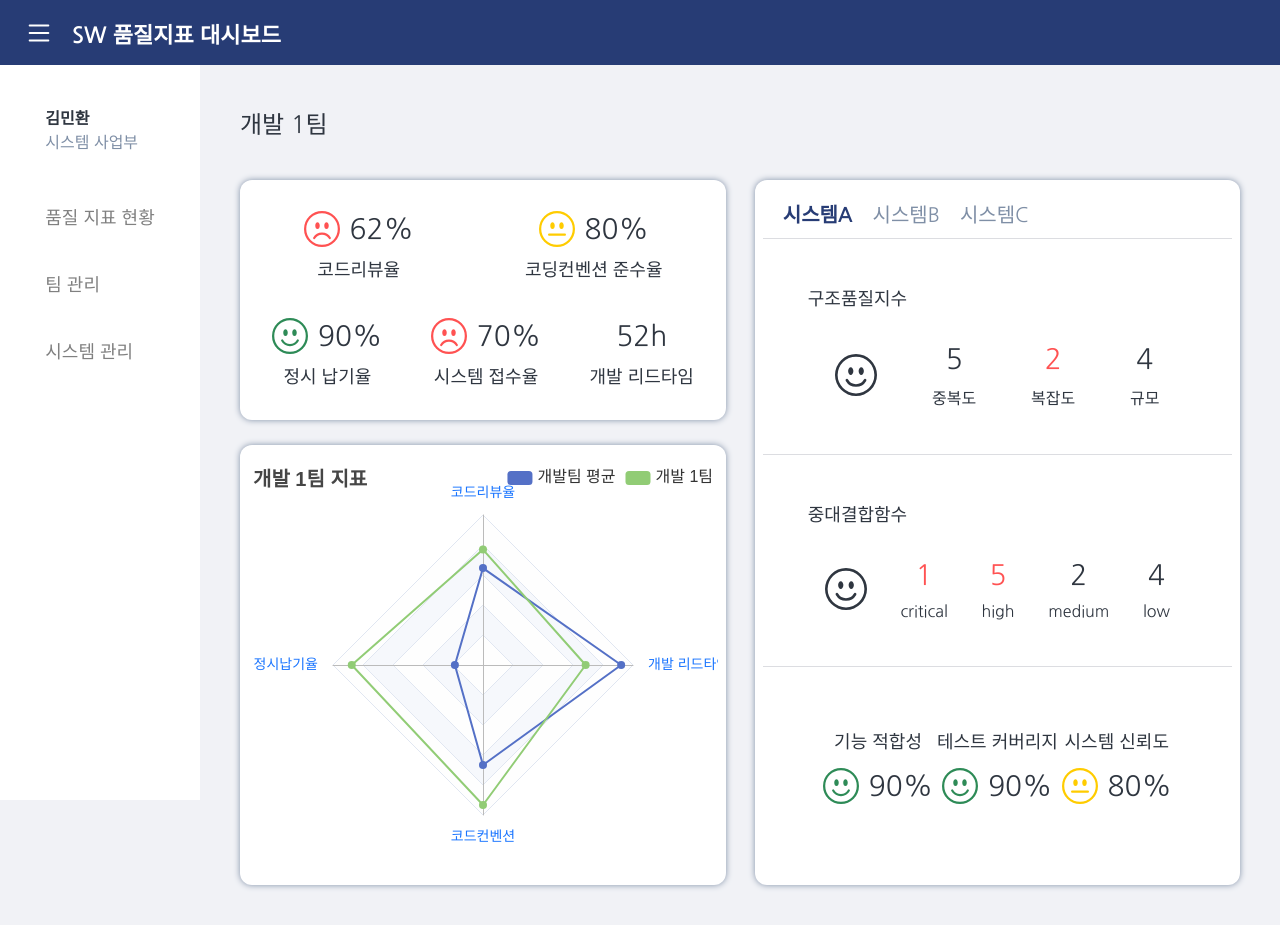
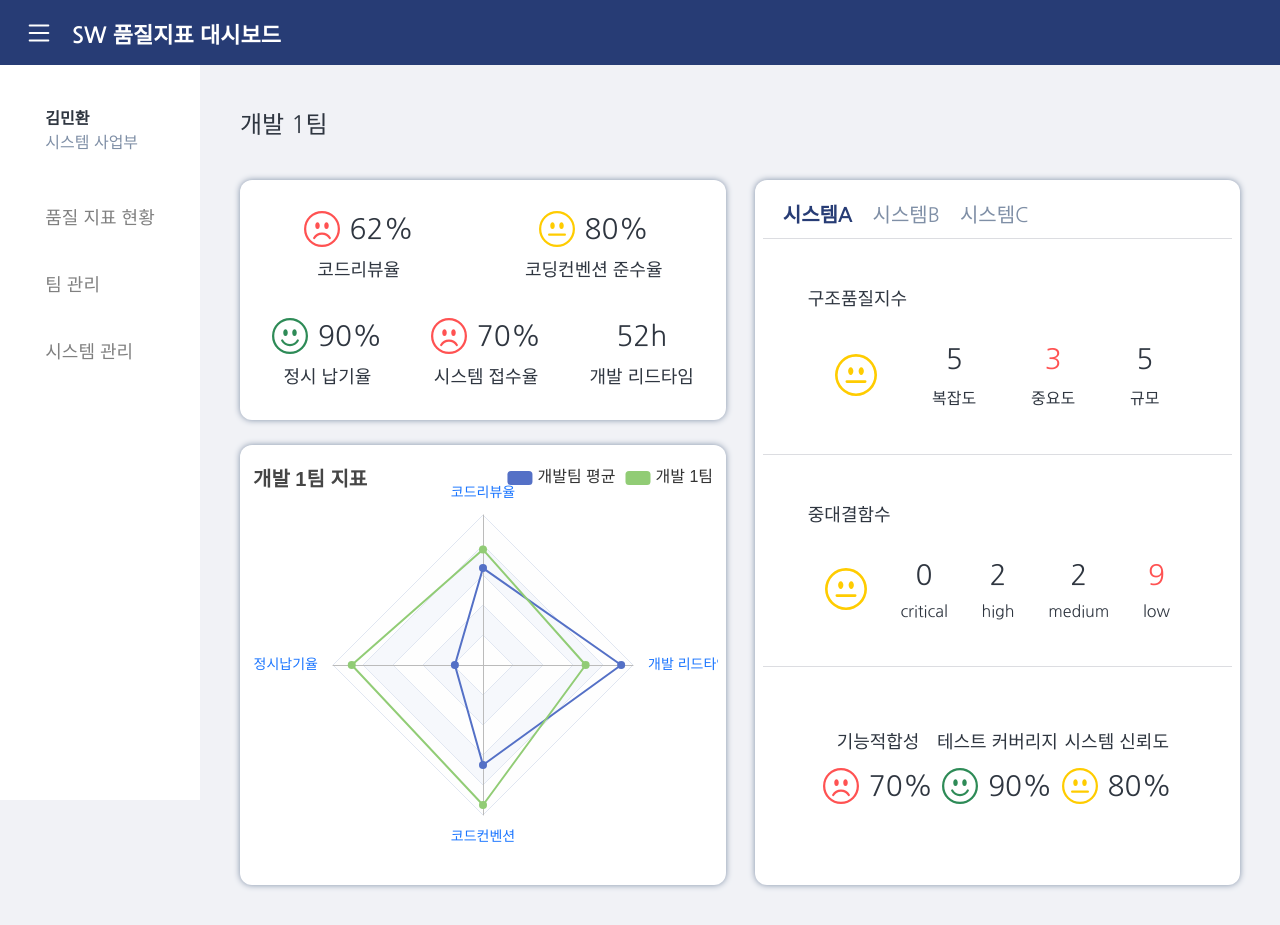
Before and after one commit to chowonsik/SWQualityBoard, a React (Create React App) app in the folder front/: page /team/1 in a window 1280 px wide. Built offline with nearby package versions, Linux system fonts and the light colour scheme.

Commit message:
feat: Add emojichange of several indicators in SystemManagement (#S05P31F003-72)

```diff
--- a/front/src/components/team/SystemManagement/index.jsx
+++ b/front/src/components/team/SystemManagement/index.jsx
@@ -1,25 +1,61 @@
 import { Wrapper, IndicatorName } from "./styles";
-import { EmojiSmile, EmojiNeutral, EmojiFrown } from "react-bootstrap-icons";
+import { EmojiFrown, EmojiNeutral, EmojiSmile } from "react-bootstrap-icons";
 import IndicatorItem from "../IndicatorItem";
+import { standard } from "../../../data/standard";
+
+const systemStandard = standard.system;
 
 function SystemManagement() {
-  const standard = {
-    structureQuality: 3,
-    importantDefect: {
-      critical: 1,
-      high: 3,
-      medium: 5,
-      low: 7,
-    },
-    functionCompatibility: [90, 80, 70],
-    testCoverage: [90, 80, 70],
-    systemReliability: [90, 80, 70],
-  };
+  function getIndicators(values, standardObj, standardLess = false) {
+    const standardArr = Object.entries(standardObj);
+    let cnt = 0;
+    const indicatorElements = values.map((value, idx) => {
+      let color;
+      if (standardLess) {
+        if (value >= standardArr[idx][1]) {
+          cnt += 1;
+          color = "red";
+        }
+      } else {
+        if (value <= standardArr[idx][1]) {
+          cnt += 1;
+          color = "red";
+        }
+      }
+      return (
+        <IndicatorItem
+          name={standardArr[idx][0]}
+          value={value}
+          valueColor={color}
+        />
+      );
+    });
+    return [getStandardResult(cnt, standardArr), indicatorElements];
+  }
 
-  function structureQualityEmoji(value) {
-    // 이모지도 같이 변하게, cnt로
-    // if (value < standard.structureQuality) {
-    // }
+  function getStandardResult(cnt, standardArr) {
+    const proportion = cnt / standardArr.length;
+    let result;
+    if (proportion >= 0.4) {
+      result = "good";
+    } else if (proportion >= 0.2) {
+      result = "neutral";
+    } else {
+      result = "bad";
+    }
+    return getEmoji(result);
+  }
+
+  function getEmoji(result) {
+    let emojiCase;
+    if (result === "good") {
+      emojiCase = <EmojiSmile className="emoji green" />;
+    } else if (result === "neutral") {
+      emojiCase = <EmojiNeutral className="emoji yellow" />;
+    } else {
+      emojiCase = <EmojiFrown className="emoji red" />;
+    }
+    return emojiCase;
   }
 
   return (
@@ -27,68 +63,33 @@ function SystemManagement() {
       <div className="system-indicators__first">
         <IndicatorName>구조품질지수</IndicatorName>
         <div className="indicator-detail">
-          <EmojiSmile className="emoji" />
-          <IndicatorItem
-            name="중복도"
-            value="5"
-            valueColor={5 < standard.structureQuality ? "red" : ""}
-          />
-          <IndicatorItem
-            name="복잡도"
-            value="2"
-            valueColor={2 < standard.structureQuality ? "red" : ""}
-          />
-          <IndicatorItem
-            name="규모"
-            value="4"
-            valueColor={4 < standard.structureQuality ? "red" : ""}
-          />
+          {getIndicators([5, 3, 5], systemStandard.구조품질지수)}
         </div>
       </div>
       <div className="system-indicators__second">
-        <IndicatorName>중대결합함수</IndicatorName>
+        <IndicatorName>중대결함수</IndicatorName>
         <div className="indicator-detail">
-          <EmojiSmile className="emoji" />
-          <IndicatorItem
-            name="critical"
-            value="1"
-            valueColor={4 > standard.importantDefect.critical ? "red" : ""}
-          />
-          <IndicatorItem
-            name="high"
-            value="5"
-            valueColor={4 > standard.importantDefect.high ? "red" : ""}
-          />
-          <IndicatorItem
-            name="medium"
-            value="2"
-            valueColor={4 > standard.importantDefect.medium ? "red" : ""}
-          />
-          <IndicatorItem
-            name="low"
-            value="4"
-            valueColor={4 > standard.importantDefect.low ? "red" : ""}
-          />
+          {getIndicators([0, 2, 2, 9], systemStandard.중대결함수, true)}
         </div>
       </div>
       <div className="system-indicators__third">
         <IndicatorItem
           emoji
-          name="기능 적합성"
-          value="90%"
-          standard={standard.functionCompatibility}
+          name="기능적합성"
+          value="70%"
+          standard={systemStandard.기능적합성}
         />
         <IndicatorItem
           emoji
           name="테스트 커버리지"
           value="90%"
-          standard={standard.testCoverage}
+          standard={systemStandard.테스트커버리지}
         />
         <IndicatorItem
           emoji
           name="시스템 신뢰도"
           value="80%"
-          standard={standard.systemReliability}
+          standard={systemStandard.시스템신뢰도}
         />
       </div>
     </Wrapper>
--- a/front/src/components/team/SystemManagement/styles.jsx
+++ b/front/src/components/team/SystemManagement/styles.jsx
@@ -40,6 +40,15 @@ export const Wrapper = styled.div`
       font-size: 42px;
     }
   }
+  .green {
+    color: ${colors.green};
+  }
+  .yellow {
+    color: ${colors.yellow};
+  }
+  .red {
+    color: ${colors.red};
+  }
 `;
 
 export const IndicatorName = styled.h4`
--- /dev/null
+++ b/front/src/data/standard.js
@@ -0,0 +1,20 @@
+export const standard = {
+  system: {
+    구조품질지수: { 복잡도: 3, 중요도: 3, 규모: 3 },
+    중대결함수: {
+      critical: 1,
+      high: 3,
+      medium: 5,
+      low: 7,
+    },
+    기능적합성: [90, 80],
+    테스트커버리지: [90, 80],
+    시스템신뢰도: [90, 80],
+  },
+  team: {
+    코드리뷰율: [90, 80],
+    컨벤션준수율: [90, 80],
+    정시납기율: [90, 80],
+    시스템접수율: [90, 80],
+  },
+};
```
